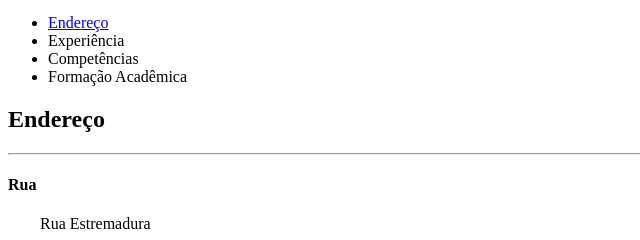
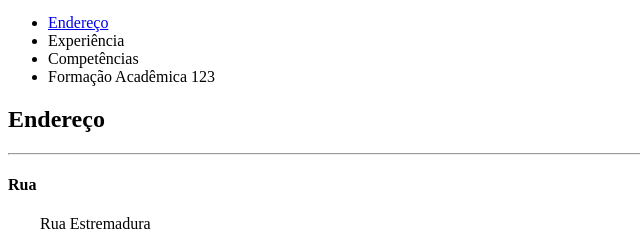
Before and after one commit to Hebert-Nunes/HTML-TrustedSchool, a plain HTML site: page Index.html in a window 1280 px wide. Shown: the part 491-731 px from the top of the page, 0-640 px from the left. Drawn offline with Linux system fonts and the light colour scheme.

Commit message:
Update Index.html
Alterei a formação academica

```diff
--- a/Index.html
+++ b/Index.html
@@ -18,7 +18,7 @@
             <li><a href="#Endereco">Endereço</a></li>
             <li>Experiência</li>
             <li>Competências</li>
-            <li>Formação Acadêmica</li>
+            <li>Formação Acadêmica 123</li>
         </ul>
 
         <h2 id="Endereco">Endereço</h2>
```
